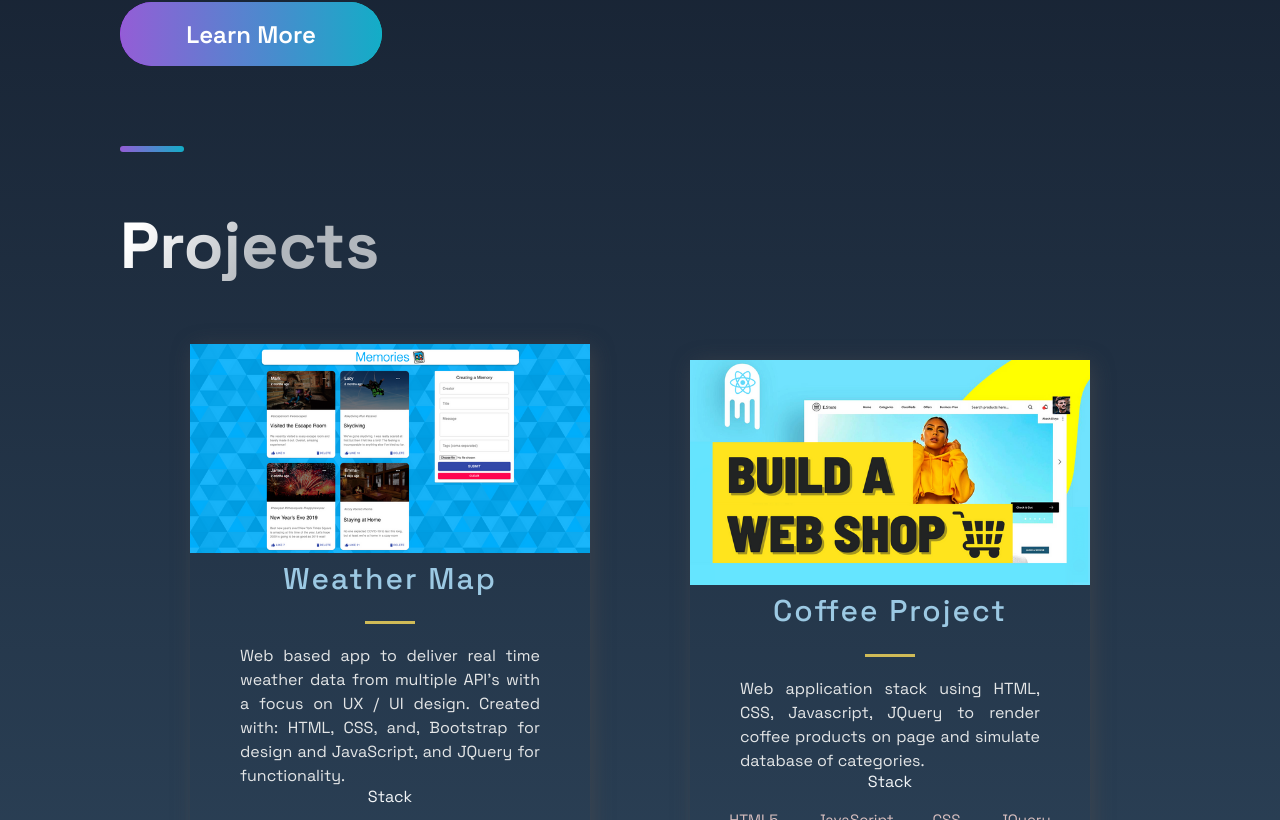
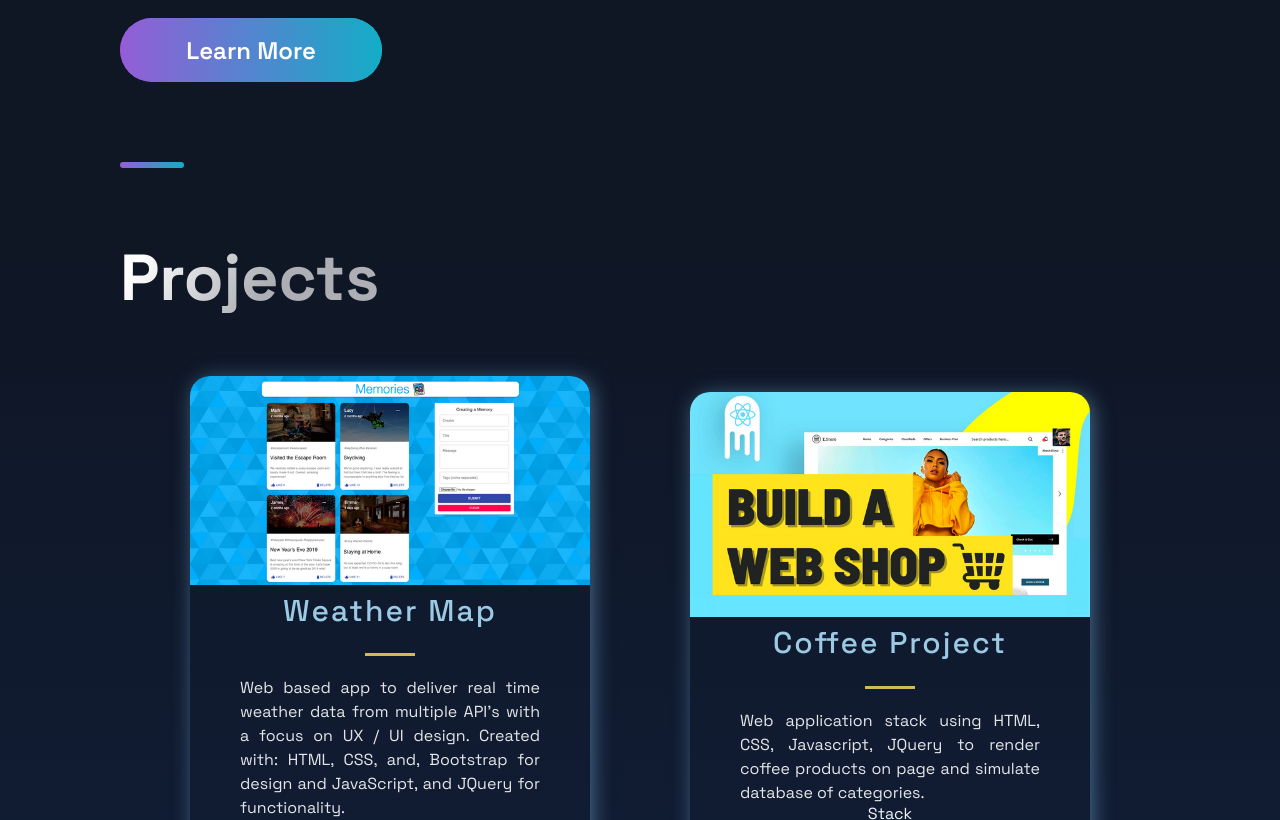
Before and after one commit to MarkGraebener/Portfolio, a Next.js app: page / in a window 1280 px wide. Shown: the part 780-1600 px from the top of the page. Built offline with nearby package versions, Linux system fonts and the light colour scheme.

Commit message:
added to style to styled components

```diff
--- a/src/components/Projects/ProjectsStyles.js
+++ b/src/components/Projects/ProjectsStyles.js
@@ -5,6 +5,8 @@ export const Img = styled.img`
   height:100%;
   object-fit: cover;
   overflow: hidden;
+  border-top-left-radius: 20px;
+  border-top-right-radius: 20px;
 `
 
 export const GridContainer = styled.section`
@@ -23,8 +25,9 @@ row-gap: 3rem;
 
 `
 export const BlogCard = styled.div`
-  border-radius: 10px;
-  box-shadow: 3px 3px 20px rgba(80, 78, 78, 0.5);
+  border-radius: 20px;
+  box-shadow: 3px 3px 20px rgba( 124, 183, 228, 0.5);
+
   text-align: center;
   width: 400px;
   @media ${(props) => props.theme.breakpoints.sm} {
--- a/src/styles/GlobalComponents/index.js
+++ b/src/styles/GlobalComponents/index.js
@@ -34,6 +34,7 @@ export const SectionTitle = styled.h2`
   -webkit-background-clip: text;
   -webkit-text-fill-color: transparent;
   margin-bottom: 16px;
+  margin-top: 16px;
   padding: ${(props) => props.main ? '58px 0 16px' : '0'};
 
   @media ${props => props.theme.breakpoints.md}{
--- a/src/themes/default.js
+++ b/src/themes/default.js
@@ -7,7 +7,7 @@ export default {
   // Colors for layout
   colors: {
     primary1: "hsl(204,23.8%,95.9%)",
-    background1: "linear-gradient(180deg, #0F1624 10%, rgb(67,101,129) 100%)",
+    background1: "linear-gradient(180deg, #0F1624 35%, #142A56 100%)",
 
     accent1: "hsl(34.9,98.6%,72.9%)",
     button: "hsl(205.1,100%,36.1%)",
```
